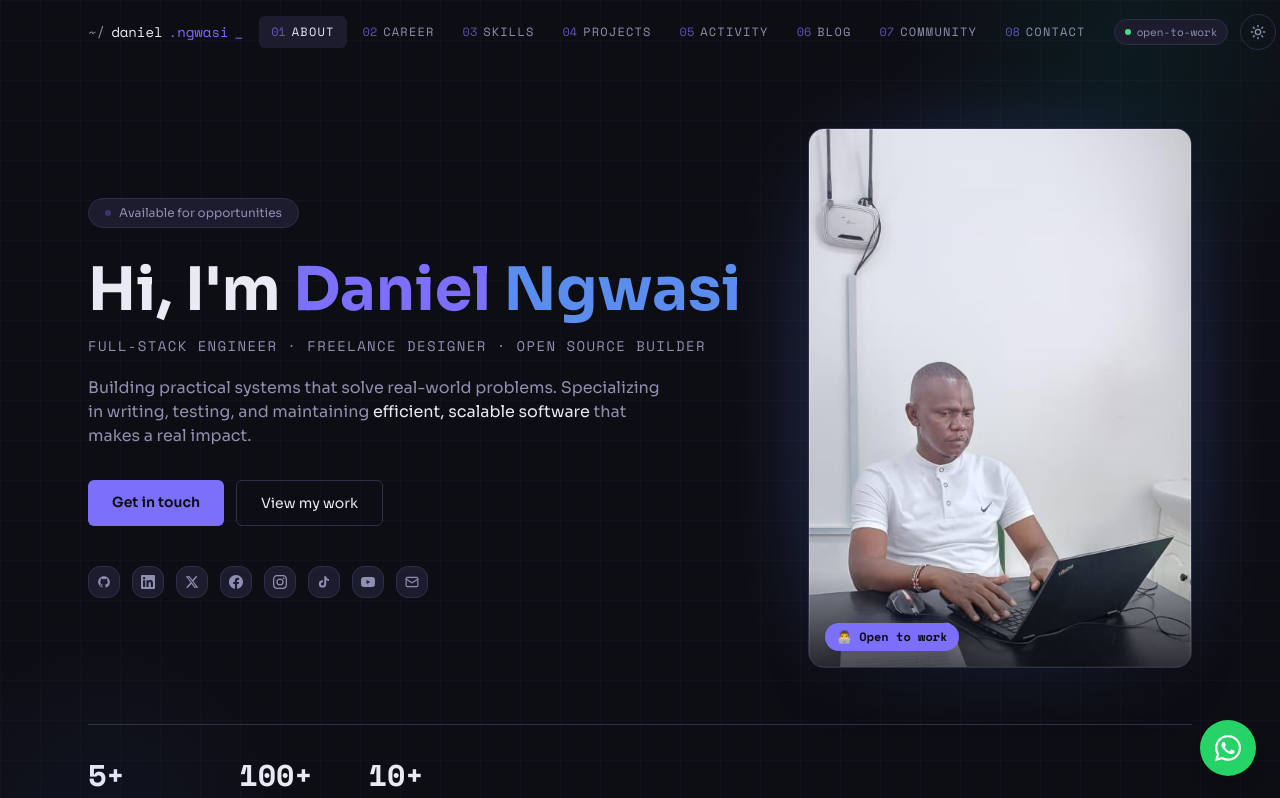
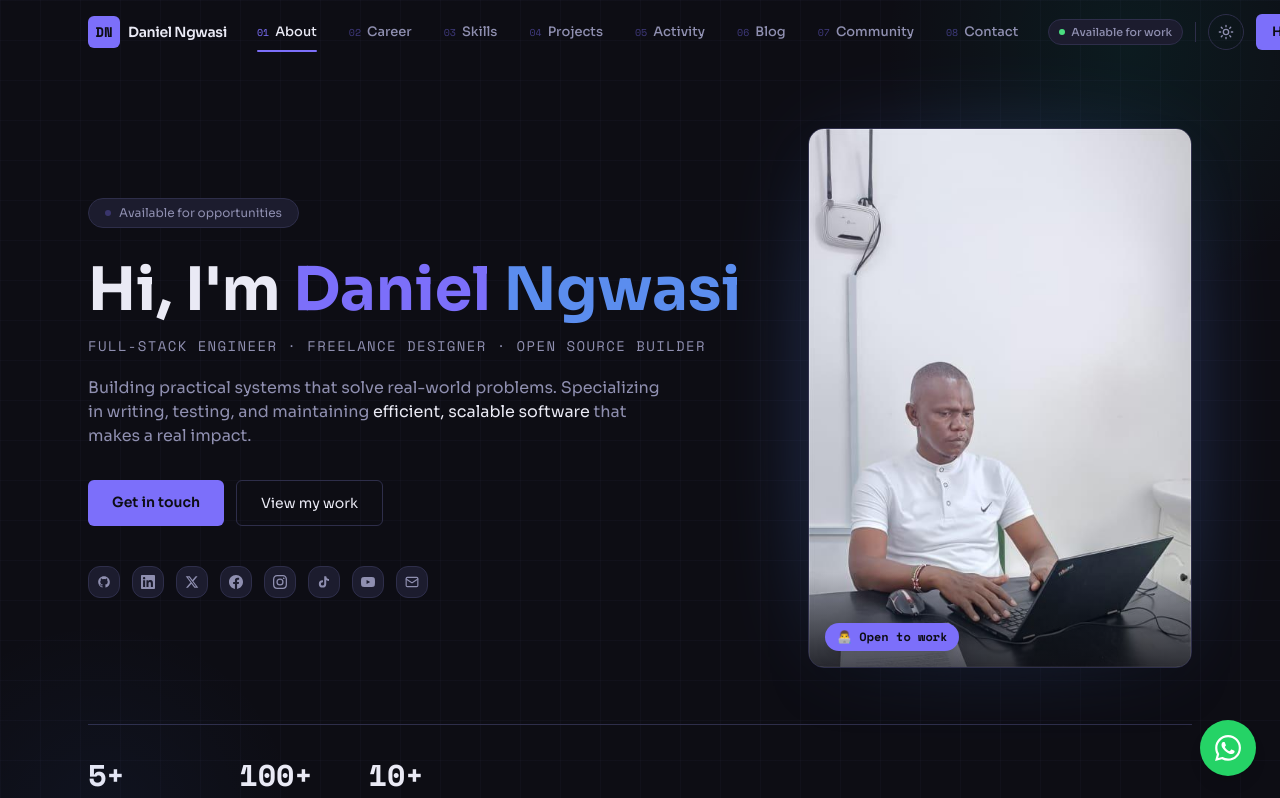
Before and after one commit to Dantechdevs/ngwasidaniel, a Next.js app: page / in a window 1280 px wide. Shown: the top 798 px of the page. Built offline with nearby package versions, Linux system fonts and the light colour scheme.

Commit message:
style(nav): replace terminal gimmicks with a cleaner professional look

```diff
--- a/src/components/Navbar.tsx
+++ b/src/components/Navbar.tsx
@@ -72,31 +72,36 @@ export default function Navbar() {
       }}
     >
       <div className="max-w-6xl mx-auto px-4 md:px-6 h-16 flex items-center justify-between gap-4">
-        {/* Logo — terminal prompt style */}
+        {/* Logo */}
         <a href="#hero" onClick={() => handleNav('#hero')}
-          className="font-mono text-sm shrink-0 flex items-center gap-1.5"
+          className="flex items-center gap-2 shrink-0"
           aria-label="Daniel Ngwasi — home">
-          <span style={{ color: 'var(--muted)' }}>~/</span>
-          <span style={{ color: 'var(--text)' }}>daniel</span>
-          <span style={{ color: 'var(--cyan)' }}>.ngwasi</span>
-          <span className="blink" style={{ color: 'var(--cyan)' }}>_</span>
+          <span className="w-8 h-8 rounded-md flex items-center justify-center font-mono text-sm font-bold"
+            style={{ background: 'var(--cyan)', color: 'var(--bg)' }}>
+            DN
+          </span>
+          <span className="font-semibold text-sm tracking-tight hidden sm:inline" style={{ color: 'var(--text)' }}>
+            Daniel Ngwasi
+          </span>
         </a>
 
-        {/* Desktop links — numbered like a real table of contents */}
+        {/* Desktop links — underline indicator on the active/hovered item */}
         <ul className="hidden lg:flex items-center gap-1 flex-1 justify-center">
           {navLinks.map((link, i) => (
-            <li key={link.href}>
+            <li key={link.href} className="relative">
               <button type="button" onClick={() => handleNav(link.href)}
                 aria-current={active === link.href ? 'true' : undefined}
-                className="font-mono text-xs px-3 py-2 rounded-md transition-colors duration-200 flex items-center gap-1.5"
-                style={{
-                  color: active === link.href ? 'var(--text)' : 'var(--muted)',
-                  background: active === link.href ? 'var(--bg3)' : 'transparent',
-                }}>
-                <span style={{ color: 'var(--cyan)', opacity: 0.7 }}>
+                className="group text-[13px] font-medium px-3.5 py-2 transition-colors duration-200 flex items-center gap-1.5"
+                style={{ color: active === link.href ? 'var(--text)' : 'var(--muted)' }}>
+                <span className="font-mono text-[10px]" style={{ color: 'var(--cyan)', opacity: active === link.href ? 1 : 0.45 }}>
                   {String(i + 1).padStart(2, '0')}
                 </span>
-                <span className="uppercase tracking-widest">{link.label}</span>
+                <span>{link.label}</span>
+                <span className="absolute left-3.5 right-3.5 -bottom-0.5 h-[2px] rounded-full transition-transform duration-200 origin-left"
+                  style={{
+                    background: 'var(--cyan)',
+                    transform: active === link.href ? 'scaleX(1)' : 'scaleX(0)',
+                  }} />
               </button>
             </li>
           ))}
@@ -104,16 +109,17 @@ export default function Navbar() {
 
         {/* Right */}
         <div className="flex items-center gap-3 shrink-0">
-          <div className="hidden md:flex items-center gap-1.5 font-mono text-[11px] px-2.5 py-1 rounded-full"
+          <div className="hidden md:flex items-center gap-1.5 text-[11px] font-medium px-2.5 py-1 rounded-full"
             style={{ background: 'var(--bg3)', border: '1px solid var(--border)', color: 'var(--muted)' }}>
             <span className="pulse-dot inline-block w-1.5 h-1.5 rounded-full" style={{ background: '#4ade80' }} />
-            open-to-work
+            Available for work
           </div>
+          <span className="hidden md:block w-px h-5" style={{ background: 'var(--border)' }} />
           <ThemeToggle />
           <a href="#contact" onClick={() => handleNav('#contact')}
-            className="hidden md:inline-flex items-center gap-1.5 font-mono text-xs font-semibold px-4 py-2 rounded-md transition-opacity hover:opacity-85"
+            className="hidden md:inline-flex items-center text-[13px] font-semibold px-4 py-2 rounded-md transition-opacity hover:opacity-90"
             style={{ background: 'var(--cyan)', color: 'var(--bg)' }}>
-            hire_me()
+            Hire Me
           </a>
           <button type="button" className="lg:hidden flex flex-col gap-1.5 p-1" onClick={() => setMenuOpen(!menuOpen)}
             aria-label="Toggle menu" style={{ color: 'var(--muted)' }}>
@@ -132,18 +138,27 @@ export default function Navbar() {
             <li key={link.href}>
               <button type="button" onClick={() => handleNav(link.href)}
                 aria-current={active === link.href ? 'true' : undefined}
-                className="w-full text-left py-3 font-mono text-sm uppercase tracking-widest transition-colors border-b flex items-center gap-2"
-                style={{ color: active === link.href ? 'var(--cyan)' : 'var(--muted)', borderColor: 'var(--border)' }}>
-                <span style={{ opacity: 0.6 }}>{String(i + 1).padStart(2, '0')}</span>
+                className="w-full text-left py-3 text-sm font-medium transition-colors border-b flex items-center gap-2.5"
+                style={{ color: active === link.href ? 'var(--cyan)' : 'var(--text)', borderColor: 'var(--border)' }}>
+                <span className="font-mono text-[10px]" style={{ color: 'var(--cyan)', opacity: 0.6 }}>
+                  {String(i + 1).padStart(2, '0')}
+                </span>
                 {link.label}
               </button>
             </li>
           ))}
+          <li className="pt-4 flex items-center justify-between">
+            <div className="flex items-center gap-1.5 text-[11px] font-medium px-2.5 py-1 rounded-full"
+              style={{ background: 'var(--bg3)', border: '1px solid var(--border)', color: 'var(--muted)' }}>
+              <span className="pulse-dot inline-block w-1.5 h-1.5 rounded-full" style={{ background: '#4ade80' }} />
+              Available for work
+            </div>
+          </li>
           <li className="pt-3">
             <a href="#contact" onClick={() => handleNav('#contact')}
-              className="block w-full text-center font-mono text-sm font-semibold py-3 rounded-md"
+              className="block w-full text-center text-sm font-semibold py-3 rounded-md"
               style={{ background: 'var(--cyan)', color: 'var(--bg)' }}>
-              hire_me()
+              Hire Me
             </a>
           </li>
         </ul>
```
